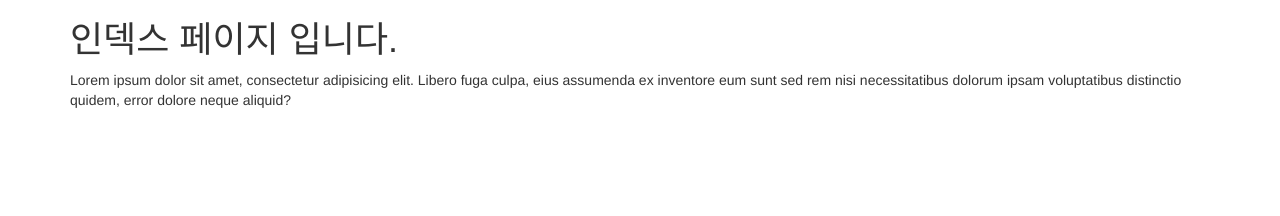
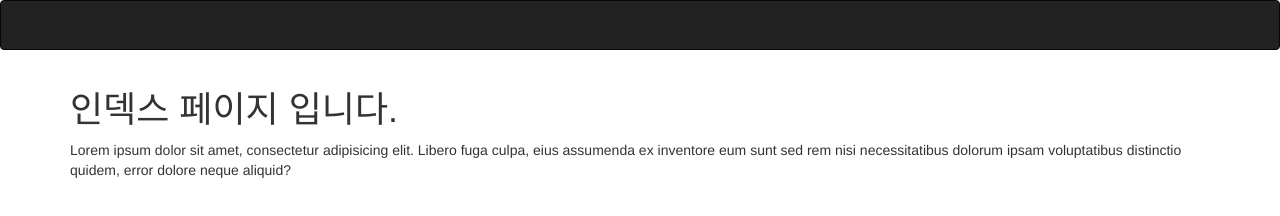
Before and after one commit to winfever/yourApp, a plain HTML site: page index.html in a window 1280 px wide. Drawn offline with Linux system fonts and the light colour scheme.

Commit message:
index.html navbar added

```diff
--- a/index.html
+++ b/index.html
@@ -6,6 +6,7 @@
 	<link rel="stylesheet" href="css/bootstrap.css">
 </head>
 <body>
+<div class="navbar navbar-inverse"></div>
 <div class="container">
 	<h1>인덱스 페이지 입니다.</h1>
 	<p>Lorem ipsum dolor sit amet, consectetur adipisicing elit. Libero fuga culpa, eius assumenda ex inventore eum sunt sed rem nisi necessitatibus dolorum ipsam voluptatibus distinctio quidem, error dolore neque aliquid?</p>
```
